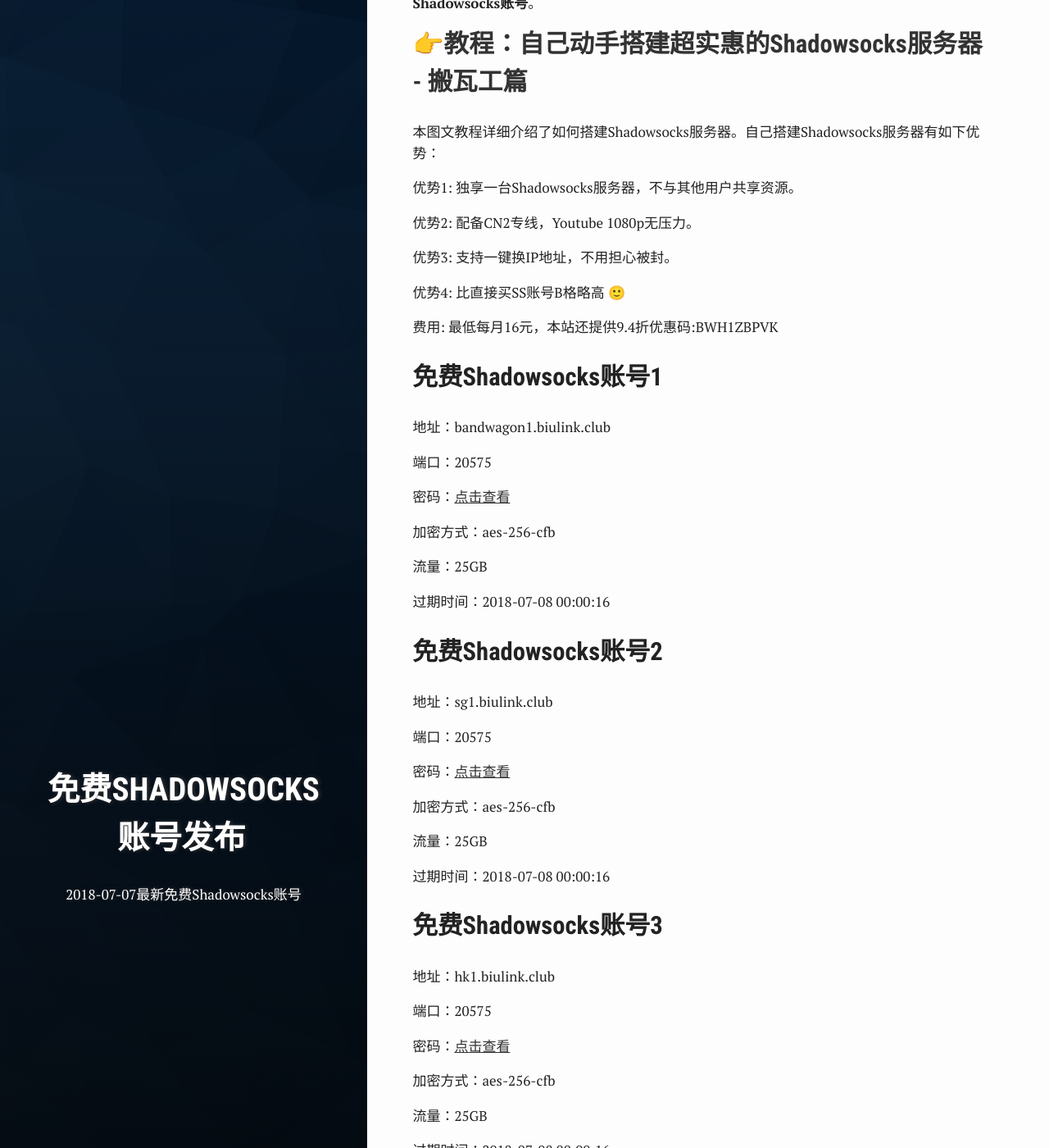
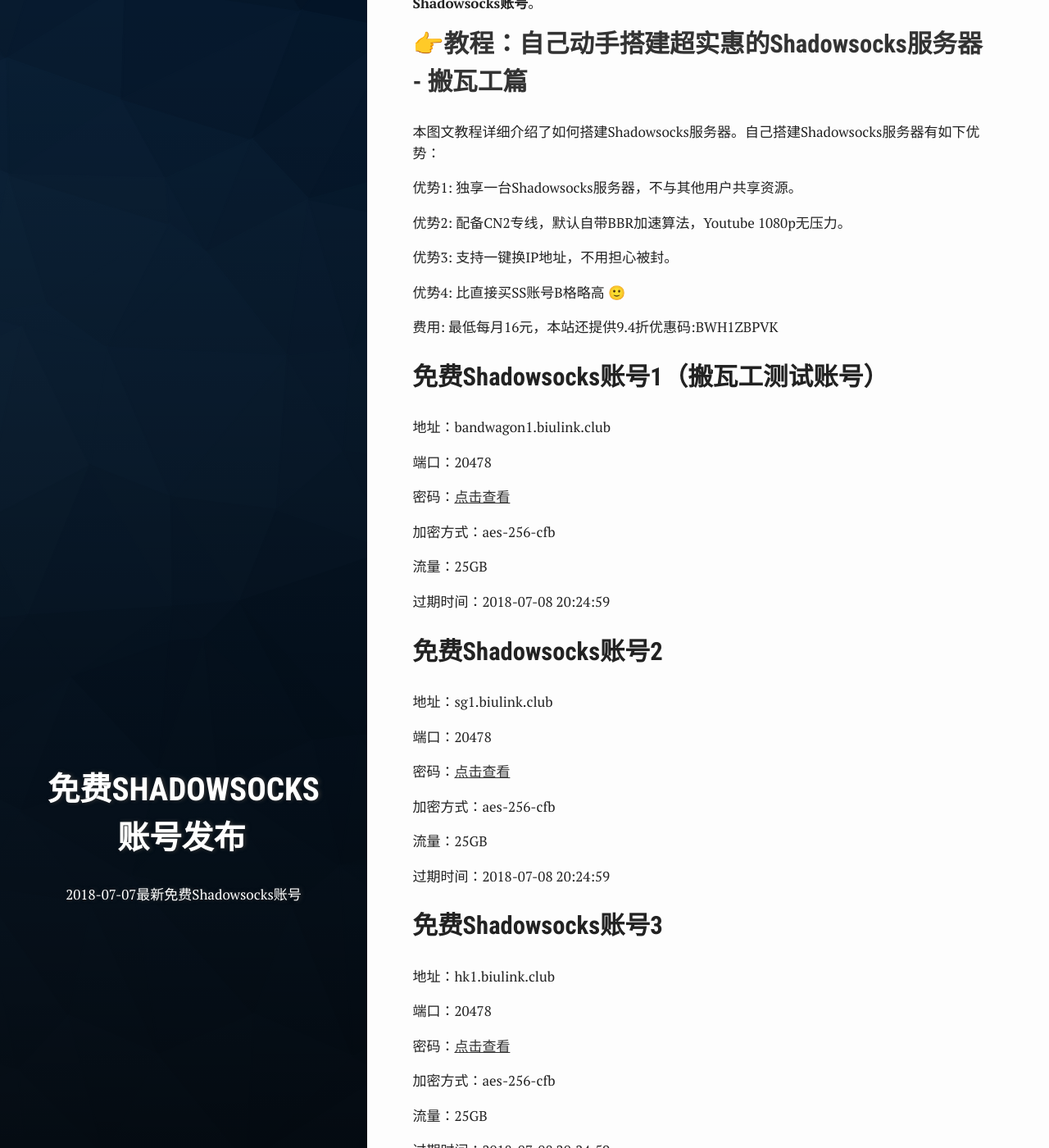
Before and after one commit to Biulink/biulink.github.io, a Jekyll site: the page built from _posts/2018-07-07-最新免费Shadowsocks账号.md, in a window 1280 px wide and 1400 px high, scrolled down 294 px. Shown: the whole window at 82% size. Built offline with Jekyll 4.4.1, drawn with Linux system fonts in a browser that asks for light colours; some of the changed text lies outside the part shown.

Commit message:
Publish Account

```diff
--- a/_posts/2018-07-07-最新免费Shadowsocks账号.md
+++ b/_posts/2018-07-07-最新免费Shadowsocks账号.md
@@ -19,18 +19,18 @@
 
   优势1: 独享一台Shadowsocks服务器，不与其他用户共享资源。
 
-  优势2: 配备CN2专线，Youtube 1080p无压力。
+  优势2: 配备CN2专线，默认自带BBR加速算法，Youtube 1080p无压力。
 
   优势3: 支持一键换IP地址，不用担心被封。
 
   优势4: 比直接买SS账号B格略高 🙂
 
   费用: 最低每月16元，本站还提供9.4折优惠码:BWH1ZBPVK
-## 免费Shadowsocks账号1
+## 免费Shadowsocks账号1（搬瓦工测试账号）
 
 地址：bandwagon1.biulink.club
 
-端口：20575
+端口：20478
 
 密码：[点击查看](https://github.com/Biulink/ShadowsocksTutorials/blob/master/publish/2018-07-07%E6%9C%80%E6%96%B0%E5%85%8D%E8%B4%B9Shadowsocks%E8%B4%A6%E5%8F%B7.md)
 
@@ -38,13 +38,13 @@
 
 流量：25GB
 
-过期时间：2018-07-08 00:00:16
+过期时间：2018-07-08 20:24:59
 
 ## 免费Shadowsocks账号2
 
 地址：sg1.biulink.club
 
-端口：20575
+端口：20478
 
 密码：[点击查看](https://github.com/Biulink/ShadowsocksTutorials/blob/master/publish/2018-07-07%E6%9C%80%E6%96%B0%E5%85%8D%E8%B4%B9Shadowsocks%E8%B4%A6%E5%8F%B7.md)
 
@@ -52,13 +52,13 @@
 
 流量：25GB
 
-过期时间：2018-07-08 00:00:16
+过期时间：2018-07-08 20:24:59
 
 ## 免费Shadowsocks账号3
 
 地址：hk1.biulink.club
 
-端口：20575
+端口：20478
 
 密码：[点击查看](https://github.com/Biulink/ShadowsocksTutorials/blob/master/publish/2018-07-07%E6%9C%80%E6%96%B0%E5%85%8D%E8%B4%B9Shadowsocks%E8%B4%A6%E5%8F%B7.md)
 
@@ -66,13 +66,13 @@
 
 流量：25GB
 
-过期时间：2018-07-08 00:00:16
+过期时间：2018-07-08 20:24:59
 
 ## 免费Shadowsocks账号4
 
 地址：jp1.biulink.club
 
-端口：20575
+端口：20478
 
 密码：[点击查看](https://github.com/Biulink/ShadowsocksTutorials/blob/master/publish/2018-07-07%E6%9C%80%E6%96%B0%E5%85%8D%E8%B4%B9Shadowsocks%E8%B4%A6%E5%8F%B7.md)
 
@@ -80,13 +80,13 @@
 
 流量：25GB
 
-过期时间：2018-07-08 00:00:16
+过期时间：2018-07-08 20:24:59
 
 ## 免费Shadowsocks账号5
 
 地址：us1.biulink.club
 
-端口：20575
+端口：20478
 
 密码：[点击查看](https://github.com/Biulink/ShadowsocksTutorials/blob/master/publish/2018-07-07%E6%9C%80%E6%96%B0%E5%85%8D%E8%B4%B9Shadowsocks%E8%B4%A6%E5%8F%B7.md)
 
@@ -94,4 +94,4 @@
 
 流量：25GB
 
-过期时间：2018-07-08 00:00:16
+过期时间：2018-07-08 20:24:59
```
